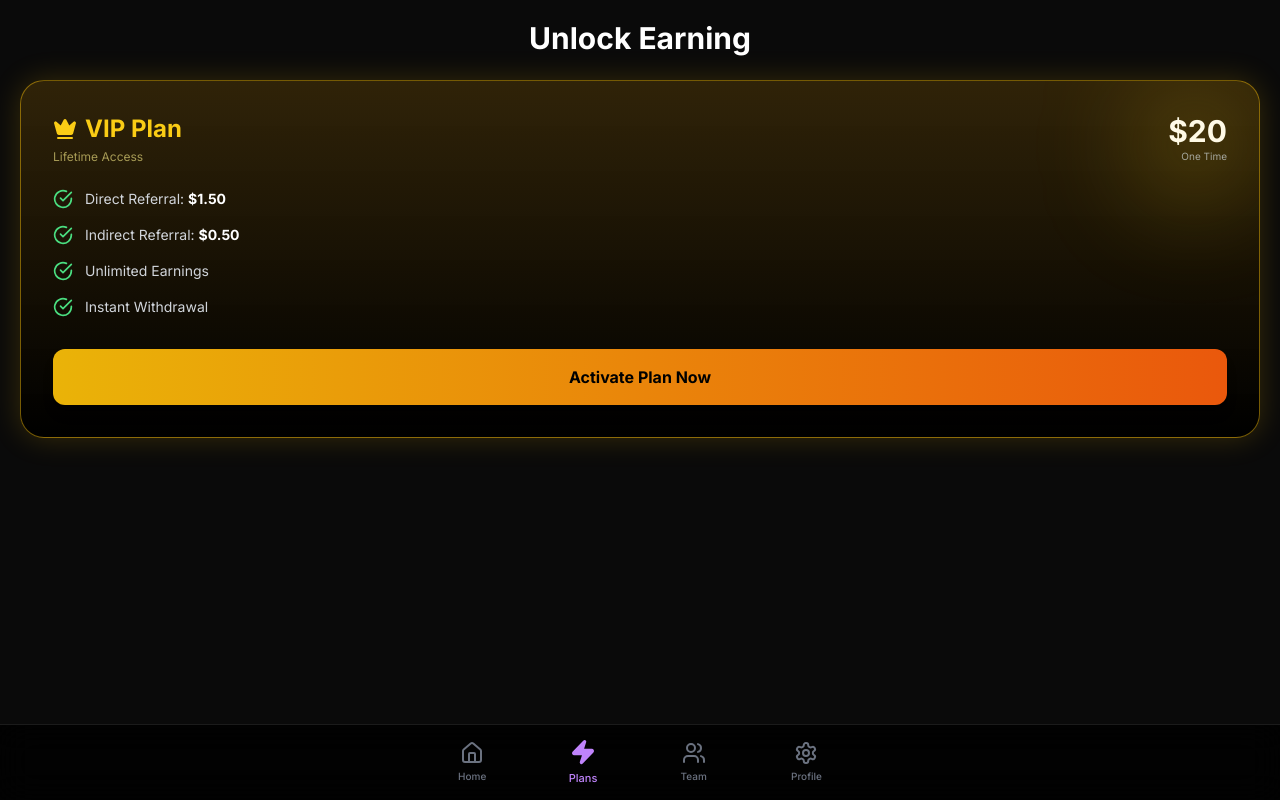
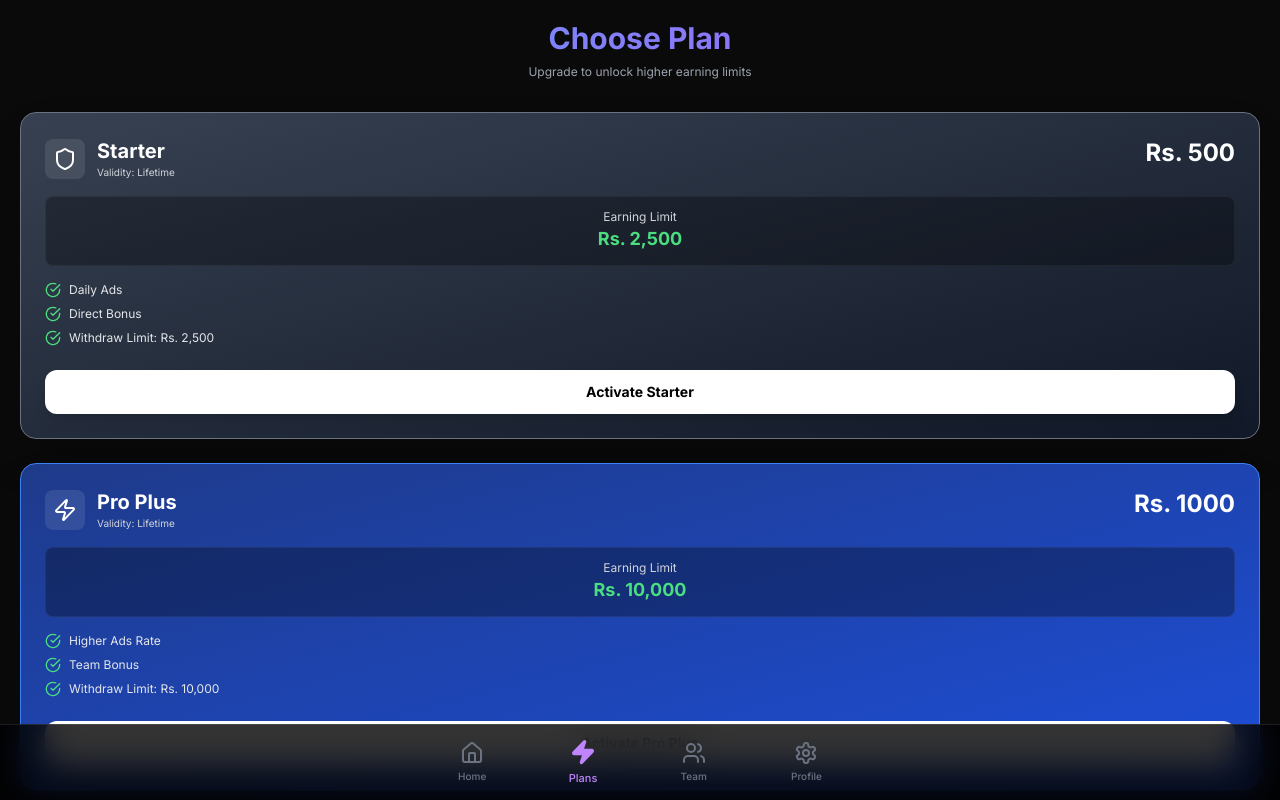
Before and after one commit to marslan-786/testing-new, a Next.js app: page /plans in a window 1280 px wide. Shown: the top 800 px of the page. Built offline with nearby package versions, Linux system fonts and the light colour scheme.

Commit message:
Update page.js

```diff
--- a/app/plans/page.js
+++ b/app/plans/page.js
@@ -1,58 +1,108 @@
 "use client";
 import { motion } from "framer-motion";
-import { CheckCircle, Crown } from "lucide-react";
+import { CheckCircle, Crown, Shield, Zap } from "lucide-react";
+import toast from "react-hot-toast";
 
 export default function Plans() {
+
+  const plans = [
+    {
+      id: 1,
+      name: "Starter",
+      price: 500,
+      limit: "2,500",
+      icon: Shield,
+      color: "from-gray-700 to-gray-900", // Silver/Dark look
+      border: "border-gray-500",
+      features: ["Daily Ads", "Direct Bonus", "Withdraw Limit: Rs. 2,500"]
+    },
+    {
+      id: 2,
+      name: "Pro Plus",
+      price: 1000,
+      limit: "10,000",
+      icon: Zap,
+      color: "from-blue-900 to-blue-700", // Blue look
+      border: "border-blue-500",
+      features: ["Higher Ads Rate", "Team Bonus", "Withdraw Limit: Rs. 10,000"]
+    },
+    {
+      id: 3,
+      name: "StoreX VIP",
+      price: 2000,
+      limit: "Unlimited",
+      icon: Crown,
+      color: "from-yellow-600 to-yellow-800", // Gold look
+      border: "border-yellow-400",
+      features: ["Max Earnings", "Priority Support", "No Withdraw Limit", "Instant Approval"]
+    }
+  ];
+
+  const handleSubscribe = (planName) => {
+    // Yahan baad mein payment gateway lagega
+    toast.success(`Request for ${planName} Plan Sent!`);
+  };
+
   return (
     <div className="min-h-screen bg-[#0a0a0a] text-white p-5 pb-24">
-      <h1 className="text-3xl font-bold mb-6 text-center">Unlock Earning</h1>
+      <div className="text-center mb-8">
+        <h1 className="text-3xl font-bold bg-gradient-to-r from-blue-400 to-purple-500 bg-clip-text text-transparent">Choose Plan</h1>
+        <p className="text-xs text-gray-400 mt-2">Upgrade to unlock higher earning limits</p>
+      </div>
 
-      {/* VIP CARD */}
+      <div className="space-y-6">
+        {plans.map((plan, index) => (
           <motion.div
-        whileHover={{ scale: 1.02 }}
-        className="relative w-full bg-gradient-to-b from-yellow-600/20 to-black border border-yellow-500/50 rounded-3xl p-8 shadow-[0_0_30px_rgba(234,179,8,0.2)] overflow-hidden"
+            key={plan.id}
+            initial={{ y: 20, opacity: 0 }}
+            animate={{ y: 0, opacity: 1 }}
+            transition={{ delay: index * 0.1 }}
+            className={`relative w-full bg-gradient-to-br ${plan.color} border ${plan.border} rounded-2xl p-6 shadow-2xl overflow-hidden`}
           >
-        {/* Shine Effect */}
-        <div className="absolute top-0 right-0 w-32 h-32 bg-yellow-400/20 blur-[50px] rounded-full" />
+            {/* Background Glow */}
+            <div className="absolute top-[-50%] right-[-50%] w-40 h-40 bg-white/10 blur-[60px] rounded-full" />
 
-        <div className="flex justify-between items-start mb-6">
+            <div className="flex justify-between items-start mb-4 relative z-10">
+                <div className="flex items-center gap-3">
+                    <div className="p-2 bg-white/10 rounded-lg backdrop-blur-md">
+                        <plan.icon className="w-6 h-6 text-white" />
+                    </div>
                     <div>
-                <h2 className="text-2xl font-bold text-yellow-400 flex items-center gap-2">
-                    <Crown className="fill-yellow-400 text-yellow-400" /> VIP Plan
-                </h2>
-                <p className="text-xs text-yellow-200/60 mt-1">Lifetime Access</p>
+                        <h2 className="text-xl font-bold text-white">{plan.name}</h2>
+                        <p className="text-[10px] text-gray-300">Validity: Lifetime</p>
+                    </div>
                 </div>
                 <div className="text-right">
-                <span className="text-3xl font-bold text-white">$20</span>
-                <p className="text-[10px] text-gray-400">One Time</p>
+                    <span className="text-2xl font-bold text-white">Rs. {plan.price}</span>
                 </div>
             </div>
 
-        {/* Features */}
-        <div className="space-y-4 mb-8">
-            <div className="flex items-center gap-3">
-                <CheckCircle className="text-green-400 w-5 h-5" />
-                <span className="text-sm text-gray-300">Direct Referral: <b className="text-white">$1.50</b></span>
-            </div>
-            <div className="flex items-center gap-3">
-                <CheckCircle className="text-green-400 w-5 h-5" />
-                <span className="text-sm text-gray-300">Indirect Referral: <b className="text-white">$0.50</b></span>
-            </div>
-            <div className="flex items-center gap-3">
-                <CheckCircle className="text-green-400 w-5 h-5" />
-                <span className="text-sm text-gray-300">Unlimited Earnings</span>
-            </div>
-            <div className="flex items-center gap-3">
-                <CheckCircle className="text-green-400 w-5 h-5" />
-                <span className="text-sm text-gray-300">Instant Withdrawal</span>
-            </div>
+            {/* Earning Limit Highlight */}
+            <div className="bg-black/30 rounded-lg p-3 mb-4 border border-white/5 text-center">
+                <p className="text-xs text-gray-300">Earning Limit</p>
+                <p className="text-lg font-bold text-green-400">Rs. {plan.limit}</p>
             </div>
 
-        <button className="w-full py-4 bg-gradient-to-r from-yellow-500 to-orange-600 text-black font-bold rounded-xl shadow-lg hover:shadow-yellow-500/50 transition-all">
-            Activate Plan Now
+            {/* Features */}
+            <div className="space-y-2 mb-6">
+                {plan.features.map((feature, i) => (
+                    <div key={i} className="flex items-center gap-2">
+                        <CheckCircle className="text-green-400 w-4 h-4" />
+                        <span className="text-xs text-gray-200">{feature}</span>
+                    </div>
+                ))}
+            </div>
+
+            <button
+                onClick={() => handleSubscribe(plan.name)}
+                className="w-full py-3 bg-white text-black font-bold rounded-xl shadow-lg hover:bg-gray-200 transition-all text-sm"
+            >
+                Activate {plan.name}
             </button>
 
           </motion.div>
+        ))}
+      </div>
     </div>
   );
 }
```
Lines whose indentation alone changed are shown as unchanged.
